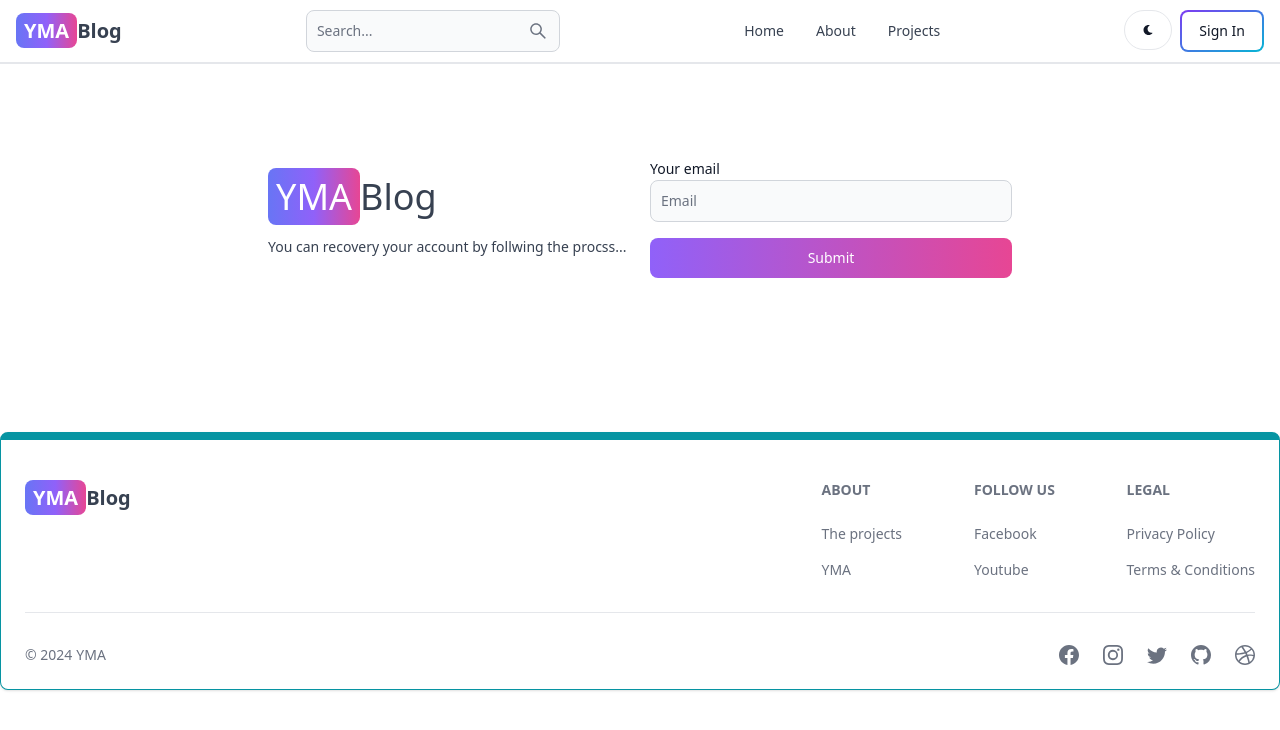
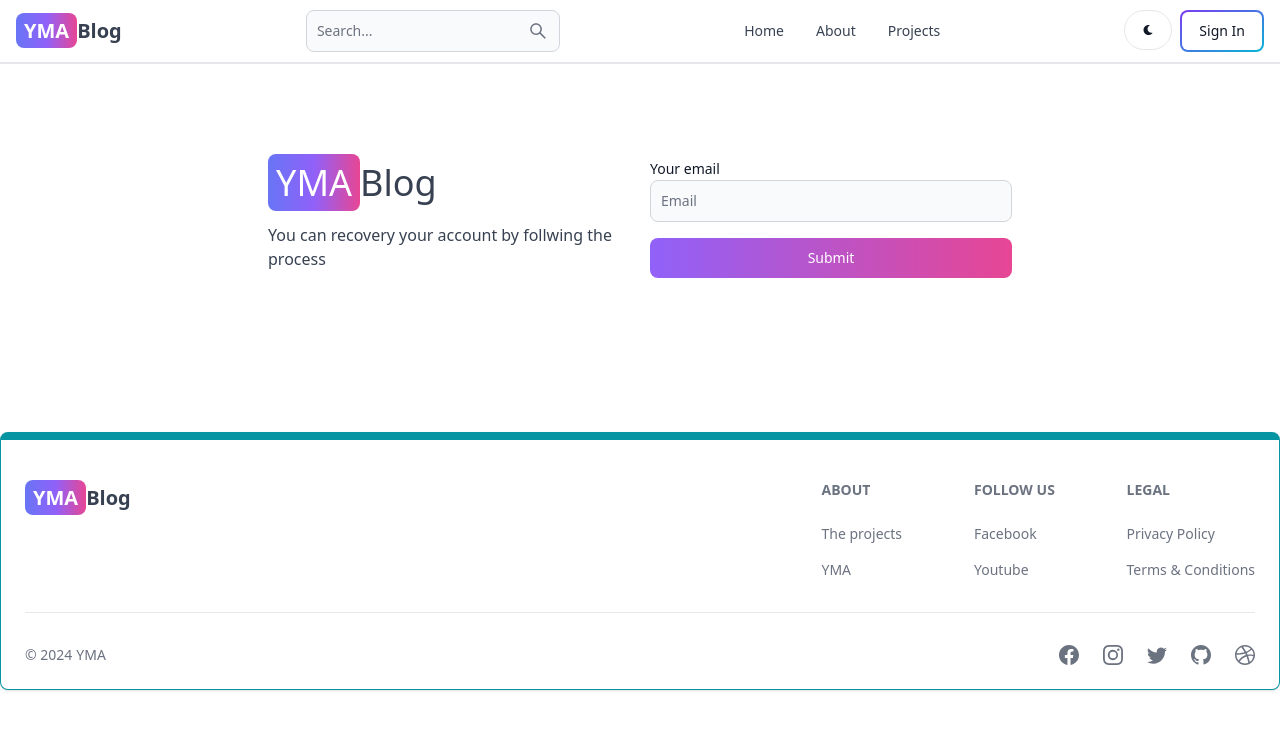
Before and after one commit to yanmyoaung2004/blog, a React (Vite) app in the folder client/: page /forgot-password in a window 1280 px wide. Shown: the top 730 px of the page. Built offline with nearby package versions, Linux system fonts and the light colour scheme; no server answers.

Commit message:
make some changes

```diff
--- a/client/src/index.css
+++ b/client/src/index.css
@@ -35,3 +35,15 @@ body {
 .dark .post-content a {
   color: red;
 }
+
+::-webkit-scrollbar {
+  width: 0px;
+}
+::-webkit-scrollbar-thumb {
+  background: rgba(136, 136, 136, 0.281);
+}
+
+/* Handle on hover  */
+::-webkit-scrollbar-thumb:hover {
+  background: #555;
+}
--- a/client/src/pages/ForgotPassword.jsx
+++ b/client/src/pages/ForgotPassword.jsx
@@ -10,9 +10,8 @@ import {
 
 export default function Signin() {
   const [email, setEmail] = useState();
+  const dispatch = useDispatch();
   const { loading, error: errorMessage } = useSelector((state) => state.user);
-
-  const dispatch = useDispatch();
   const [showEmailSent, setShowEmailSent] = useState(false);
 
   const handleSubmit = async (e) => {
@@ -55,8 +54,8 @@ export default function Signin() {
               </span>
               Blog
             </Link>
-            <p className="text-sm mt-5">
-              You can recovery your account by follwing the procss...
+            <p className="text-md mt-5">
+              You can recovery your account by follwing the process{" "}
             </p>
           </div>
           {/* right side */}
@@ -97,7 +96,7 @@ export default function Signin() {
         <div className="max-w-2xl mx-auto p-3 text-center">
           <div>
             <h1 className="text-3xl font-semibold text-center mb-7">
-              Password Reset Email: Action Required
+              Password Reset Email
             </h1>
             <div className="text-lg  text-gray-500 flex flex-col gap-6">
               <p>
--- a/client/src/pages/Search.jsx
+++ b/client/src/pages/Search.jsx
@@ -10,10 +10,13 @@ export default function Search() {
     category: "uncategorized",
   });
 
+  console.log(sidebarData);
   const [posts, setPosts] = useState([]);
   const [loading, setLoading] = useState(false);
   const [showMore, setShowMore] = useState(false);
+
   const location = useLocation();
+
   const navigate = useNavigate();
 
   useEffect(() => {
```
